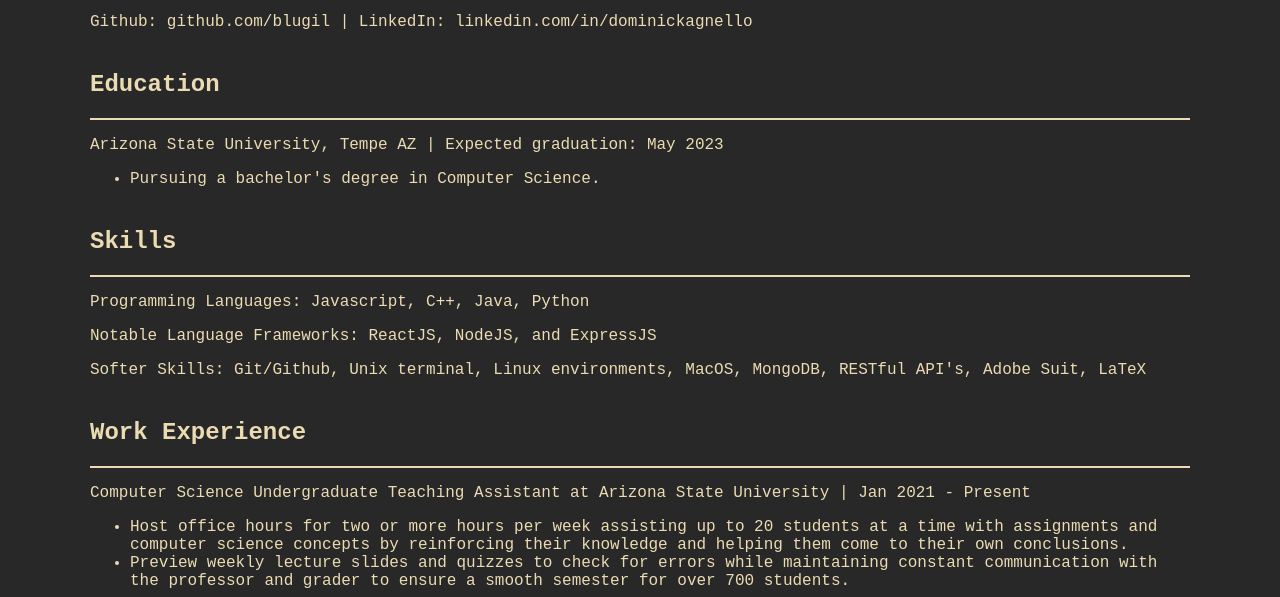
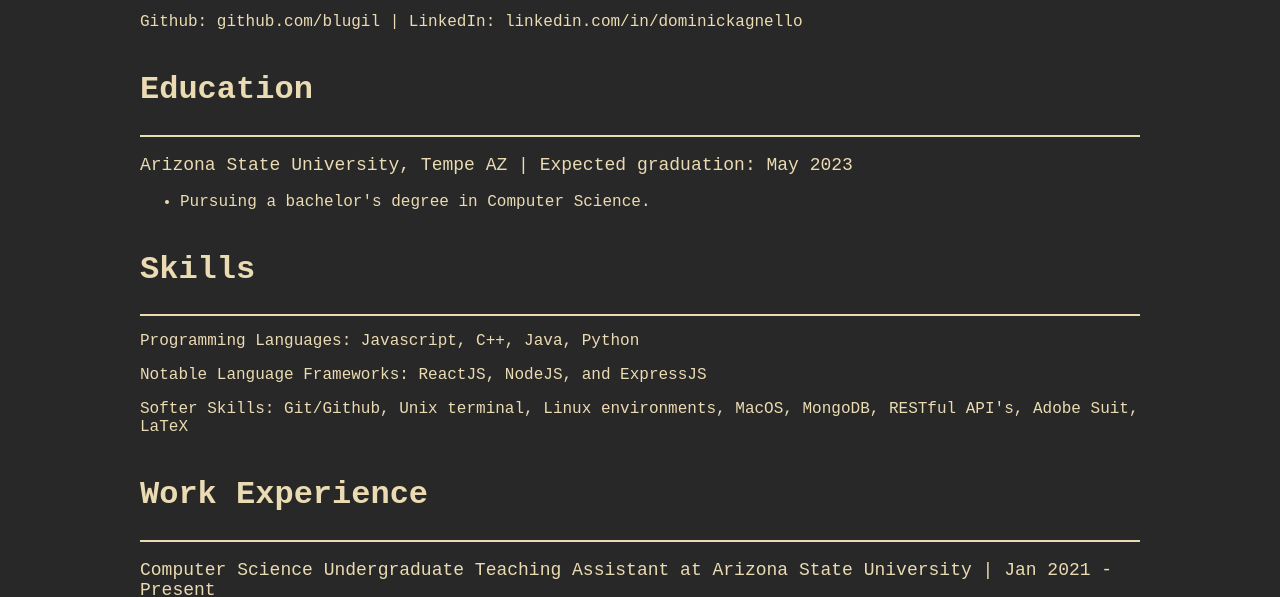
Before and after one commit to Blugil/dagnello.io-old, a Gatsby site: page /resume in a window 1280 px wide. Shown: the part 760-1357 px from the top of the page. Built offline with nearby package versions, Linux system fonts and the light colour scheme; Gatsby itself is replaced by a stand-in of ours.

Commit message:
add small css changes

```diff
--- a/src/components/resume/resume.css
+++ b/src/components/resume/resume.css
@@ -1,11 +1,14 @@
 .resume-container {
-	max-width: 1100px;
+	max-width: 1000px;
 	font-family: Andale Mono, monospace;
 	color: #ebdbb2;
 }
 
+h1 {
+}
 h2 {
 	margin-top: 40px;
+	font-size: 32px;
 }
 
 a {
@@ -13,7 +16,7 @@
 }
 
 .subh {
-	font-weight: 400;
+	font-size: 18px;
 }
 
 .line {
```
